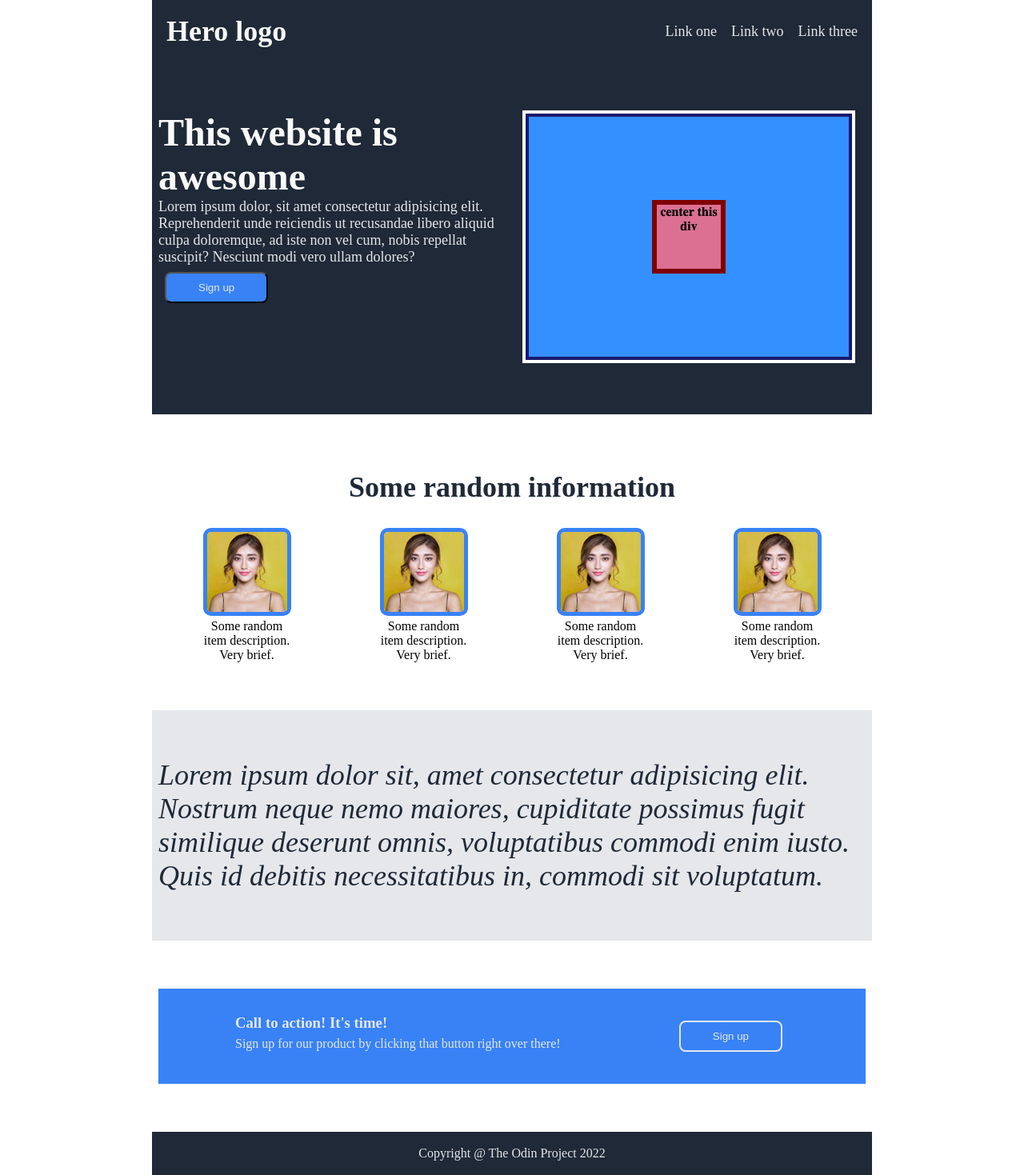
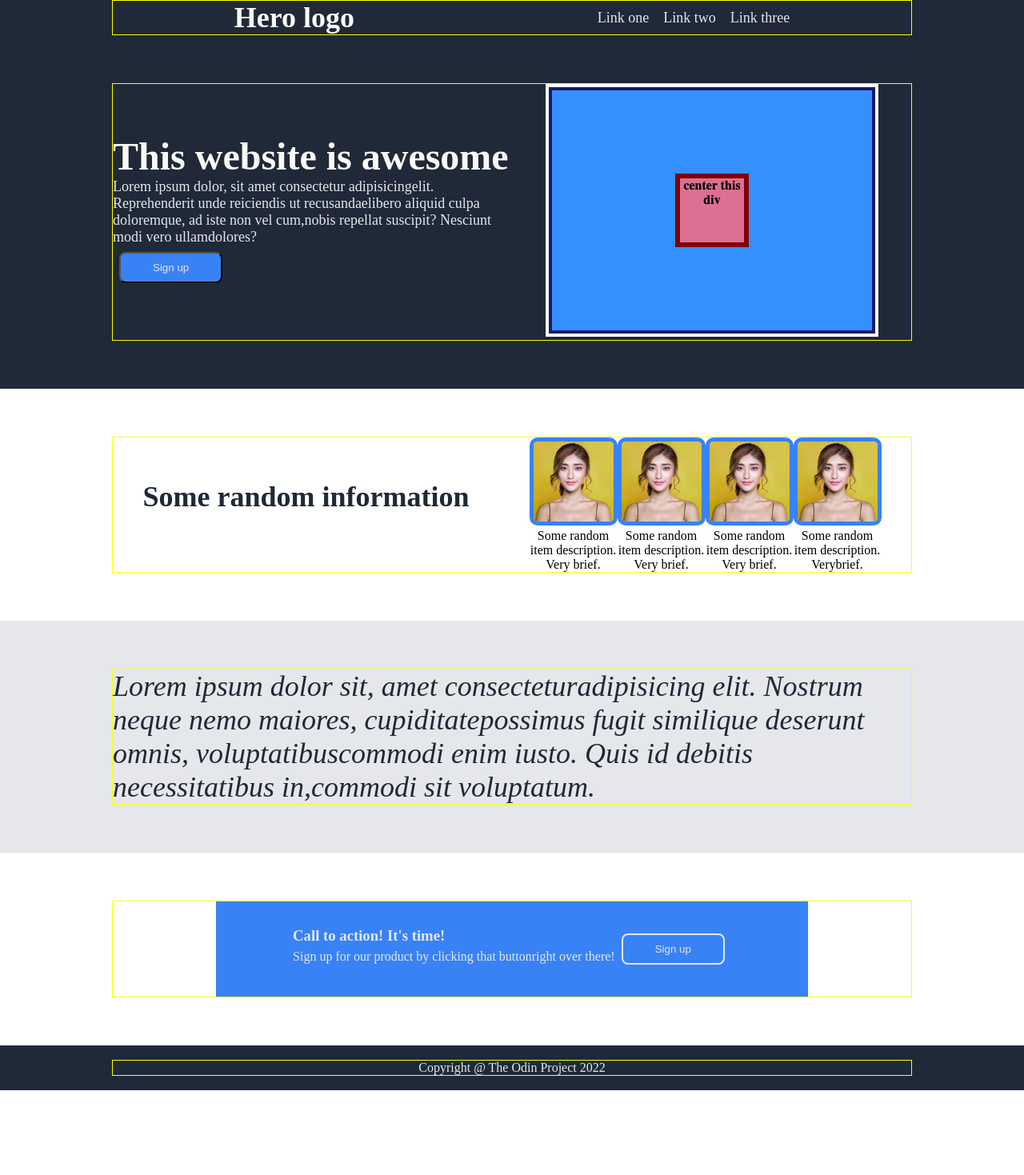
Before and after one commit to Anutka777/Landing-page, a plain HTML site: page index.html in a window 1280 px wide. Shown: the whole page at 80% size. After the commit the page ends 1363 px from the top, so only its background shows below. Drawn offline with Linux system fonts and the light colour scheme.

Commit message:
FIX Apply correct wrapping for the whole page

```diff
--- a/index.html
+++ b/index.html
@@ -8,8 +8,8 @@
   <title>Landing Page</title>
 </head>
 <body>
+  <header>
     <div class="wrapper">
-    <header>
       <div class="header-logo">
         <h2>Hero logo</h2>
       </div>
@@ -20,21 +20,25 @@
           <li>Link three</li>
         </ul>
       </nav>
+    </div>
   </header>
 
   <section class="hero">
+    <div class="wrapper">
       <div class="text">
         <h1 class="title">This website is awesome</h1>
-        <p>Lorem ipsum dolor, sit amet consectetur adipisicing elit. Reprehenderit unde reiciendis ut recusandae libero aliquid culpa doloremque, ad iste non vel cum, nobis repellat suscipit? Nesciunt modi vero ullam dolores?
+        <p>Lorem ipsum dolor, sit amet consectetur adipisicingelit. Reprehenderit unde reiciendis ut recusandaelibero aliquid culpa doloremque, ad iste non vel cum,nobis repellat suscipit? Nesciunt modi vero ullamdolores?
         </p>
         <button>Sign up</button>
       </div>
       <div class="image">
         <img src="desired-outcome.png" alt="placeholder">
       </div>
+    </div>
   </section>
 
   <section class="illustrations">
+    <div class="wrapper">
       <h2>Some random information</h2>
       <div class="items">
         <div class="item">
@@ -53,34 +57,42 @@
           <div class="image">
             <img src="test.jpg" alt="placeholder">
           </div>
-          <div class="text">Some random item description. Very brief. </div>
+          <div class="text">Some random item description. Very  brief. </div>
         </div>
         <div class="item">
           <div class="image">
             <img src="test.jpg" alt="placeholder">
           </div>
-          <div class="text">Some random item description. Very brief. </div>
+          <div class="text">Some random item description. Verybrief. </div>
+        </div>
       </div>
     </div>
   </section>
 
   <section class="testimonial">
-      <blockquote>Lorem ipsum dolor sit, amet consectetur adipisicing elit. Nostrum neque nemo maiores, cupiditate possimus fugit similique deserunt omnis, voluptatibus commodi enim iusto. Quis id debitis necessitatibus in, commodi sit voluptatum.</blockquote>
+    <div class="wrapper">
+      <blockquote>
+        Lorem ipsum dolor sit, amet consecteturadipisicing elit. Nostrum neque nemo maiores, cupiditatepossimus fugit similique deserunt omnis, voluptatibuscommodi enim iusto. Quis id debitis necessitatibus in,commodi sit voluptatum.
+      </blockquote>
+    </div>
   </section>
 
   <section class="sign-up">
+    <div class="wrapper">
       <div class="container">
         <div class="text">
           <h3>Call to action! It's time!</h3>
-          <p>Sign up for our product by clicking that button right over there!</p>
+          <p>Sign up for our product by clicking that buttonright over there!</p>
         </div>
         <button>Sign up</button>
+      </div>
     </div>
   </section>
 
   <footer>
+    <div class="wrapper">
       <p>Copyright @ The Odin Project 2022</p>
+    </div>
   </footer>
-  </div>
 </body>
 </html>
--- a/styles.css
+++ b/styles.css
@@ -7,17 +7,17 @@
 }
 
 .wrapper {
-  max-width: 900px;
+  max-width: 1000px;
   margin: 0 auto;
+  display: flex;
+  justify-content: space-around;
+  align-items: center;
+  border: 1px solid yellow;
 }
 
 /* *** Header *** */
 
 header {
-  padding: 18px;
-  display: flex;
-  justify-content: space-between;
-  align-items: center;
   background-color: #1f2937;
 }
 
@@ -28,7 +28,7 @@ header {
 
 nav ul {
   display: flex;
-  justify-content: space-evenly;
+  justify-content: space-between;
   gap: 1em;
   color: #e5e7eb;
   font-size: 18px;
```
Lines whose indentation alone changed are shown as unchanged.
